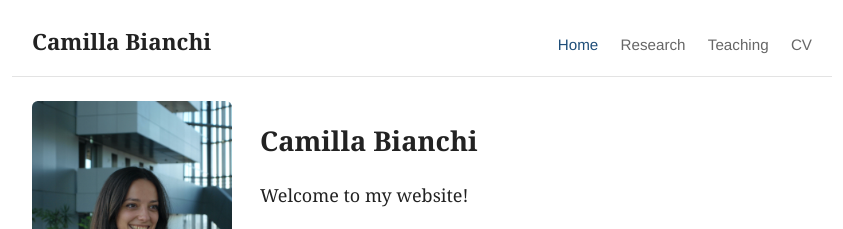
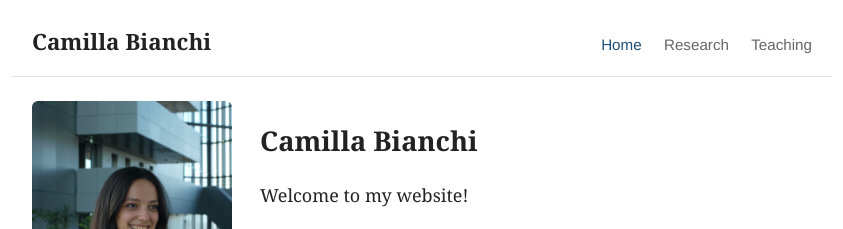
Before and after one commit to camillabianchi/camillabianchi.github.io, a Jekyll site: the page built from index.md, in a window 1280 px wide. Shown: the top 229 px of the page, without its empty margins (218-1061 px from the left). Built offline with Jekyll 4.4.1, drawn with Linux system fonts in a browser that asks for light colours.

```diff
--- a/_config.yml
+++ b/_config.yml
@@ -16,8 +16,6 @@ nav:
     url: /research/
   - title: Teaching
     url: /teaching/
-  - title: CV
-    url: /files/cv_CamillaBianchi.pdf
 
 markdown: kramdown
 exclude:
```
